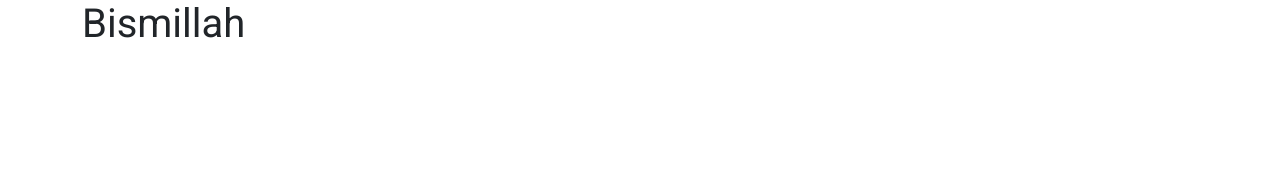
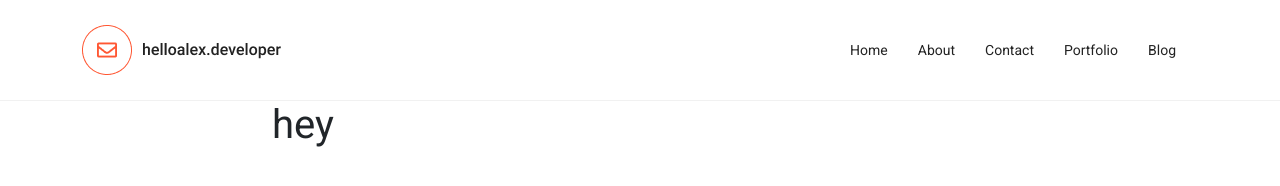
Before and after one commit to nahidthenh/alex-personal-portfolio, a plain HTML site: page index.html in a window 1280 px wide. Drawn offline with nearby package versions, Linux system fonts and the light colour scheme.

Commit message:
Header Done

```diff
--- /dev/null
+++ b/assets/css/color.css
@@ -0,0 +1,11 @@
+/*------------- Variable ------------*/
+:root {
+  /* Basic  */
+  --app-text-white: #fff;
+  --app-text-black: #000;
+  /* Template  */
+  --app-text-dark: #222222;
+  --app-text-f1: #F1F1F1;
+
+
+}
--- a/assets/css/style.css
+++ b/assets/css/style.css
@@ -1,3 +1,6 @@
+/* import color css  */
+@import url("color.css");
+
 /* Noticia , Roboto Font  */
 @import url('https://fonts.googleapis.com/css2?family=Noticia+Text:wght@400;700&family=Roboto:wght@400;700&display=swap');
 
@@ -32,3 +35,28 @@ h6 {
 }
 
 /* Basic css end  */
+
+
+/* Header css  */
+
+.nav-item.header-nav a {
+    color: var(--app-text-dark);
+    font-size: 14px;
+    margin-right: 14px;
+    text-transform: capitalize;
+}
+
+.border-bottom-1 {
+    border-bottom: 1px solid var(--app-text-f1);
+    padding: 20px;
+}
+
+/* Header css end  */
+
+/* Hero area  */
+
+.hero-area-wrap {
+    background-image: url('../images/header-bg.png');
+}
+
+/* Hero area End */
--- a/index.html
+++ b/index.html
@@ -20,14 +20,62 @@
 </head>
 
 <body>
+    <!-- Header area  -->
 
-    <div class="container">
+    <div class="container-fluid">
         <div class="row">
-            <div class="col-md-12">
-                <h1>Bismillah</h1>
+            <div class="col-md-12 m-0 p-0">
+                <nav class="navbar navbar-expand-lg border-bottom-1">
+                    <div class="container">
+                        <a class="navbar-brand" href="index.html">
+                            <img src="assets/images/logo.png" alt="logo">
+                        </a>
+                        <button class="navbar-toggler" type="button" data-bs-toggle="collapse"
+                            data-bs-target="#navbarNav" aria-controls="navbarNav" aria-expanded="false"
+                            aria-label="Toggle navigation">
+                            <span class="navbar-toggler-icon"></span>
+                        </button>
+                        <div class="collapse navbar-collapse justify-content-end" id="navbarNav">
+                            <ul class="navbar-nav">
+                                <li class="nav-item header-nav">
+                                    <a class="nav-link" href="#">Home</a>
+                                </li>
+                                <li class="nav-item header-nav">
+                                    <a class="nav-link" href="#">About</a>
+                                </li>
+                                <li class="nav-item header-nav">
+                                    <a class="nav-link" href="#">Contact</a>
+                                </li>
+                                <li class="nav-item header-nav">
+                                    <a class="nav-link" href="#">Portfolio</a>
+                                </li>
+                                <li class="nav-item header-nav">
+                                    <a class="nav-link" href="#">Blog</a>
+                                </li>
+                            </ul>
+                        </div>
+                    </div>
+                </nav>
             </div>
         </div>
     </div>
+
+    <!-- Header area End -->
+
+    <!-- Hero area  -->
+
+    <section class="hero-area-wrap">
+        <div class="container">
+            <div class="row">
+                <div class="col-md-8 mx-auto">
+                    <h1>hey</h1>
+                </div>
+            </div>
+        </div>
+    </section>
+
+    <!-- Hero area End -->
+
 
     <!-- Script File  -->
     <!-- Bootstrap 5 Js  -->
```
Also changed, not shown: assets/images/header-bg.png (added), assets/images/logo.png (added).
